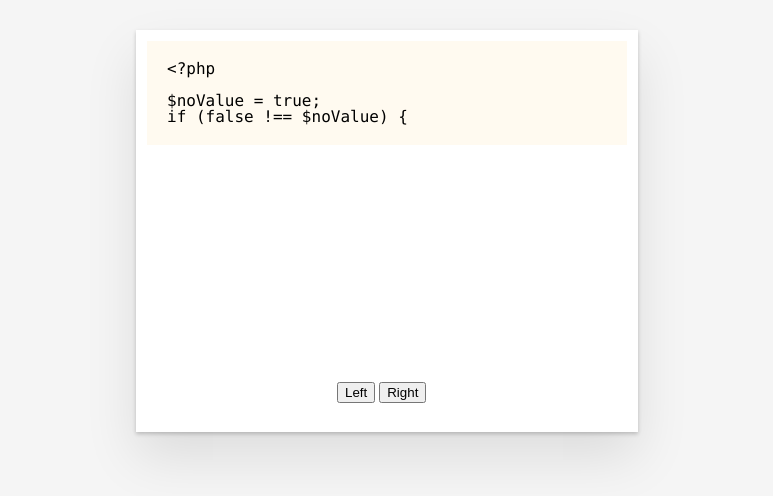
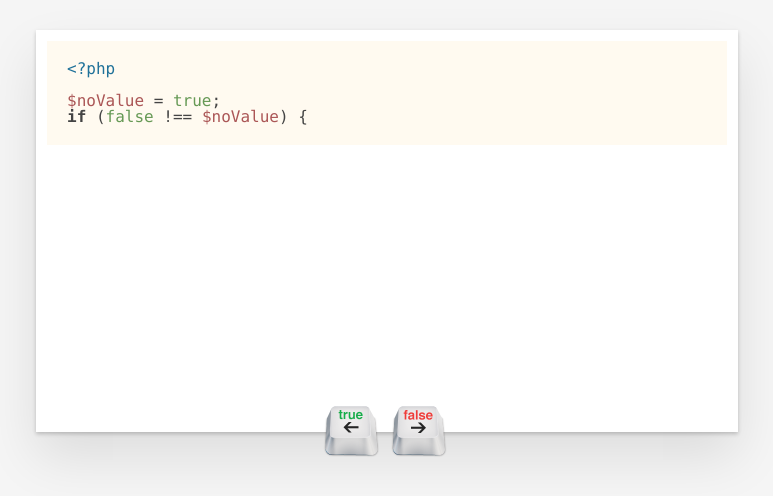
Before and after one commit to truefalsr/truefalsr, a plain HTML site: page www/index.html in a window 1280 px wide. Shown: the whole page, without its empty margins (253-1026 px from the left). Drawn offline with nearby package versions, Linux system fonts and the light colour scheme.

Commit message:
Add button images and highlight.js

```diff
--- a/www/css/styles.css
+++ b/www/css/styles.css
@@ -77,7 +77,7 @@ button {
 }
 
 #tf {
-    width: 500px;
+    width: 700px;
     height: 400px;
     margin: 30px auto 0 auto;
     padding: 1px;
@@ -104,10 +104,28 @@ button {
 
 #tf-controls {
     position: absolute;
-    height: 50px;
-    width: 100px;
-    bottom: 0px;
+    height: 64px;
+    width: 136px;
+    bottom: -32px;
     left: 0;
     right: 0;
     margin: 0 auto;
 }
+
+.tf-button {
+    width: 64px;
+    height: 64px;
+    border: none;
+    cursor: pointer;
+    margin: 0;
+    padding: 0;
+}
+
+#leftBtn {
+    background: url('../img/truefalse.png') 0 0 / 128px 64px;
+
+}
+
+#rightBtn {
+    background: url('../img/truefalse.png') 64px 0 / 128px 64px;
+}
--- a/www/index.html
+++ b/www/index.html
@@ -8,7 +8,8 @@
     <meta name="description" content="TrueFalser - evaluate your code evaluation skills">
     <meta name="author" content="TrueFalsr">
 
-    <link rel="stylesheet" href="css/styles.css?v=1.1">
+    <link rel="stylesheet" href="css/styles.css?v=1.2">
+    <link rel="stylesheet" href="https://cdnjs.cloudflare.com/ajax/libs/highlight.js/9.11.0/styles/default.min.css">
 
     <!--[if lt IE 9]>
     <script src="https://cdnjs.cloudflare.com/ajax/libs/html5shiv/3.7.3/html5shiv.js"></script>
@@ -28,11 +29,14 @@ if (false !== $noValue) {
         <button class="startBtn">Start Evaluating</button>
     </div>
     <div id="tf-controls">
-        <button id="leftBtn" onclick="alert(1);">Left</button>
-        <button id="rightBtn">Right</button>
+        <button id="leftBtn" class="tf-button" onclick="alert(1);"></button>
+        <button id="rightBtn" class="tf-button"></button>
     </div>
 </section>
 
+
+<script src="https://cdnjs.cloudflare.com/ajax/libs/highlight.js/9.11.0/highlight.min.js"></script>
 <script src="js/scripts.js"></script>
+
 </body>
 </html>
--- a/www/js/scripts.js
+++ b/www/js/scripts.js
@@ -1,5 +1,11 @@
 tf = {
+  nextChallenge: function() {
 
+  },
+  challenges: [
+      '<?php $a = true;',
+      '<?php $b = null;'
+  ]
 };
 document.addEventListener("DOMContentLoaded", function(event) {
     document.onkeydown = function(e) {
@@ -12,4 +18,5 @@ document.addEventListener("DOMContentLoaded", function(event) {
                 break
         }
     }
+    hljs.highlightBlock(document.getElementById('tf-code'));
 });
```
Also changed, not shown: www/img/truefalse.png (added).
